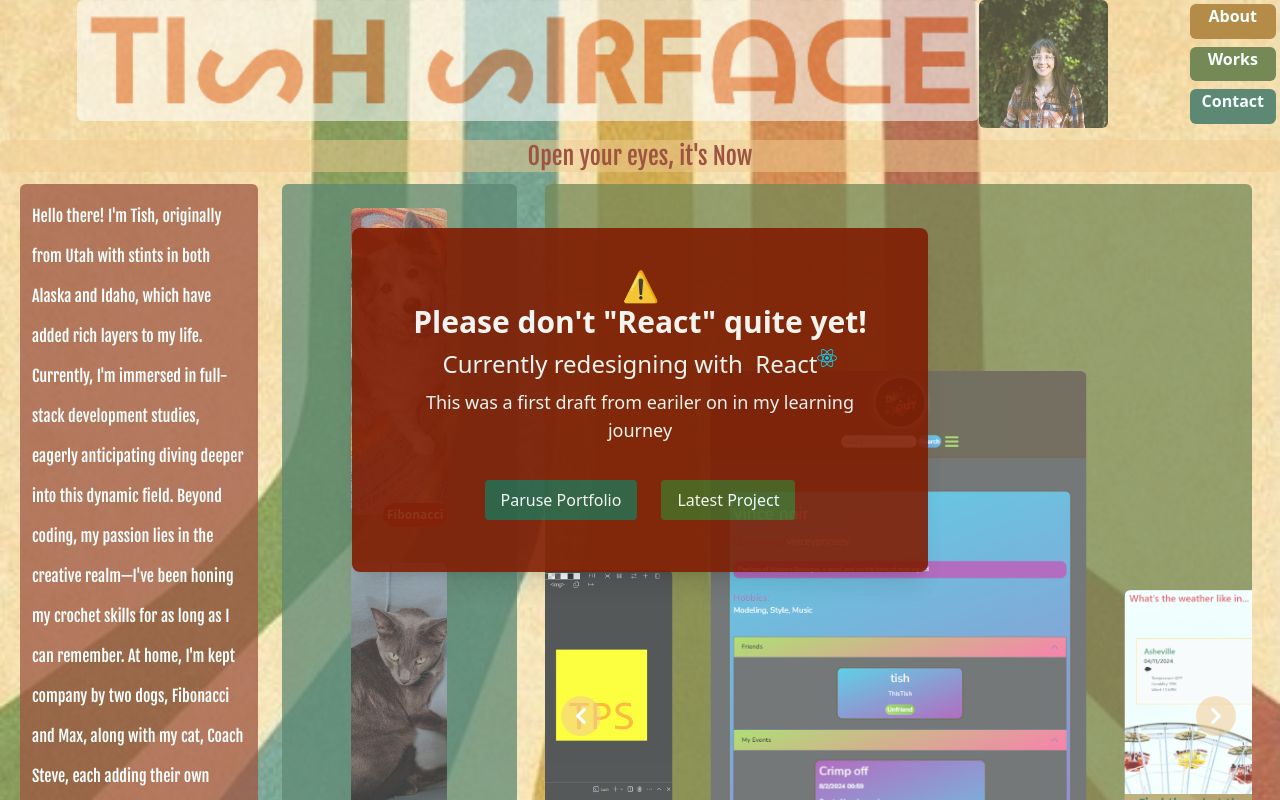
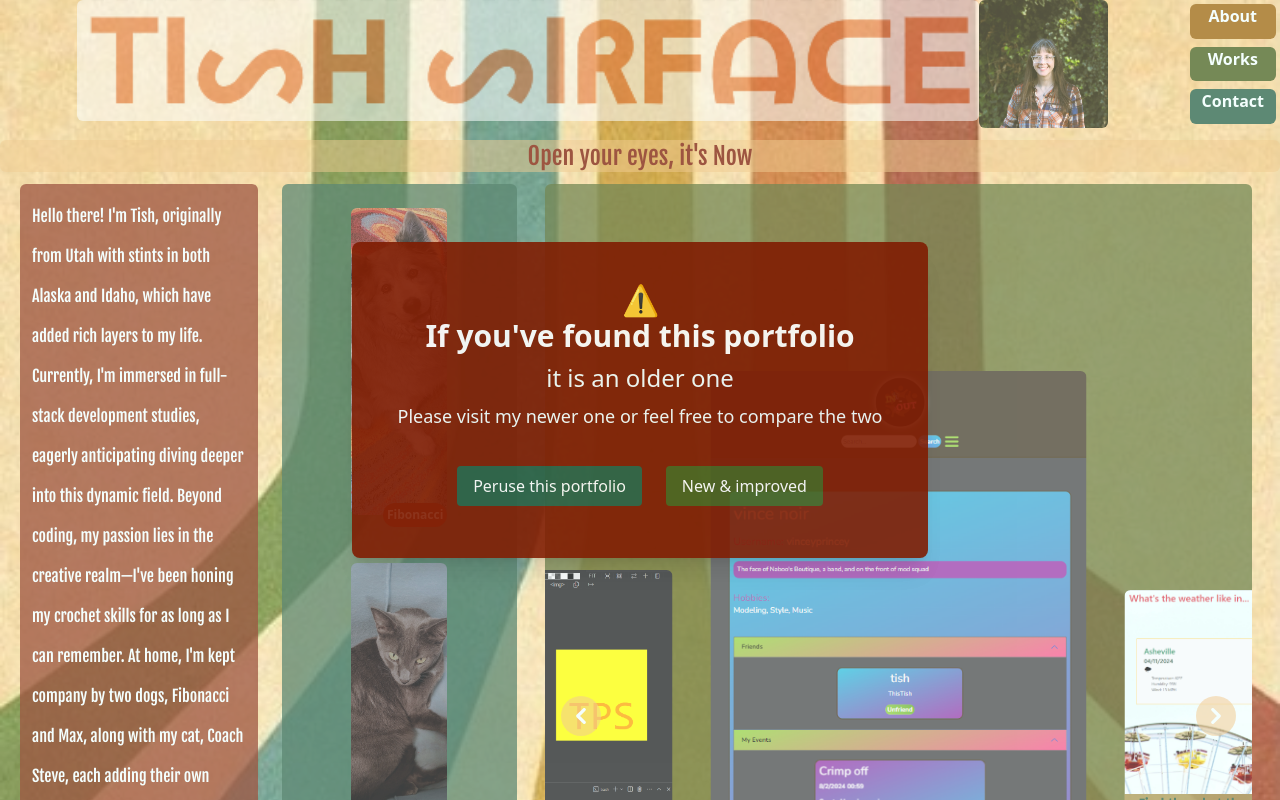
Before and after one commit to ThisTish/Tish_portfolio, a website: page index.html in a window 1280 px wide. Shown: the top 800 px of the page. Drawn offline with nearby package versions, Linux system fonts and the light colour scheme.

Commit message:
updated links

```diff
--- a/index.html
+++ b/index.html
@@ -185,12 +185,12 @@
 	<div class="bg-third opacity-90 rounded-lg shadow-xl w-full max-w-xs max-h-xl md:max-w-xl">
 		<div class="p-10 flex flex-col items-center text-center">
 			<h2 class="text-xl font-semibold md:text-3xl">⚠️</h2>
-			<h2 class="text-sm font-semibold text-white md:text-3xl">Please don't "React" quite yet!</h2>
-			<p class="mt-2 text-sm text-text inline-flex md:text-2xl">Currently redesigning with &nbsp;<span class="hidden md:inline"> React </span> <img src="assets/images/react.png" class="h-5 object-contain"></p>
-			<p class="mt-2 text-xs text-text inline-flex md:text-lg">This was a first draft from eariler on in my learning journey</p>
+			<h2 class="text-sm font-semibold text-white md:text-3xl">If you've found this portfolio</h2>
+			<p class="mt-2 text-sm text-text inline-flex md:text-2xl">it is an older one</p>
+			<p class="mt-2 text-xs text-text inline-flex md:text-lg">Please visit my newer one or feel free to compare the two</p>
 			<div class="mt-4 flex justify-end md:mt-6">
-				<button id="closeModalButton" class="px-4 py-2 m-3 bg-secondary text-white rounded">Paruse Portfolio</button>
-				<button class="px-4 py-2 m-3 bg-grass text-white rounded"><a href="https://blogology2-0.onrender.com/">Latest Project</a></button>
+				<button id="closeModalButton" class="px-4 py-2 m-3 bg-secondary text-white rounded">Peruse this portfolio</button>
+				<button class="px-4 py-2 m-3 bg-grass text-white rounded"><a href="https://tish-sirface-portfolio.netlify.app">New & improved</a></button>
 		</div>
 		</div>
 	</div>
```
